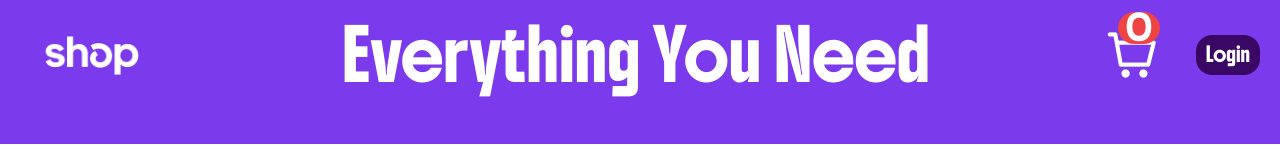
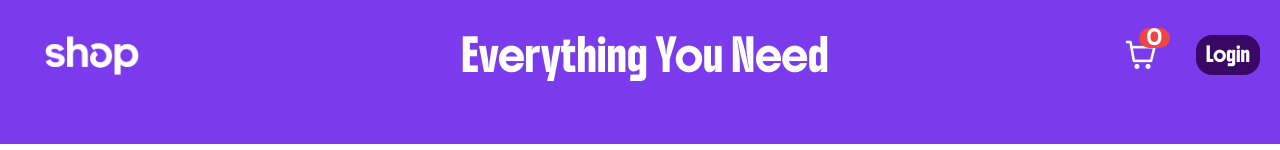
Before and after one commit to mrmohammadjr/shop-app, a React (Create React App) app: page / in a window 1280 px wide. Shown: the top 150 px of the page. Built offline with nearby package versions, Linux system fonts and the light colour scheme; no server answers.

Commit message:
Update Header.tsx

```diff
--- a/src/components/Header.tsx
+++ b/src/components/Header.tsx
@@ -18,9 +18,9 @@ export const Header = () => {
     <div className="sm:hidden lg:block bg-violet-600 w-full lg:h-36 px-5 py-1">
       <ul className="flex items-center gap-20 justify-between">
         <li onClick={()=> navigate("/")} ><img src={Logo} alt="logo" className="w-36"/></li>
-        <li className="text-white text-5xl">Everything You Need</li>
+        <li className="text-white text-3xl">Everything You Need</li>
         <ul className="flex justify-around gap-10 items-center">
-          <li><span className="text-2xl bg-red-500 absolute right-[120px] px-2 rounded-full top-3 text-white">{items.length}</span><i onClick={()=> navigate("/cart")} className="pi pi-shopping-cart text-white text-5xl"></i></li>
+          <li><span className="text-sm bg-red-500 absolute right-[110px] px-2 rounded-full top-7 text-white">{items.length}</span><i onClick={()=> navigate("/cart")} className="pi pi-shopping-cart text-white text-3xl"></i></li>
           <li>
            {status === "logout" ?(
             <button onClick={()=> navigate("/login")} className="bg-purple-950 text-sm text-white p-2.5 rounded-2xl">Login</button>
```
